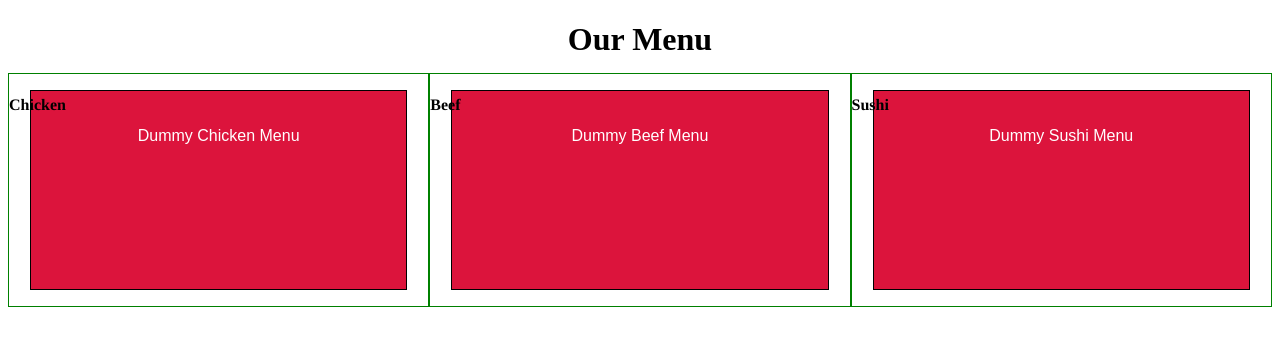
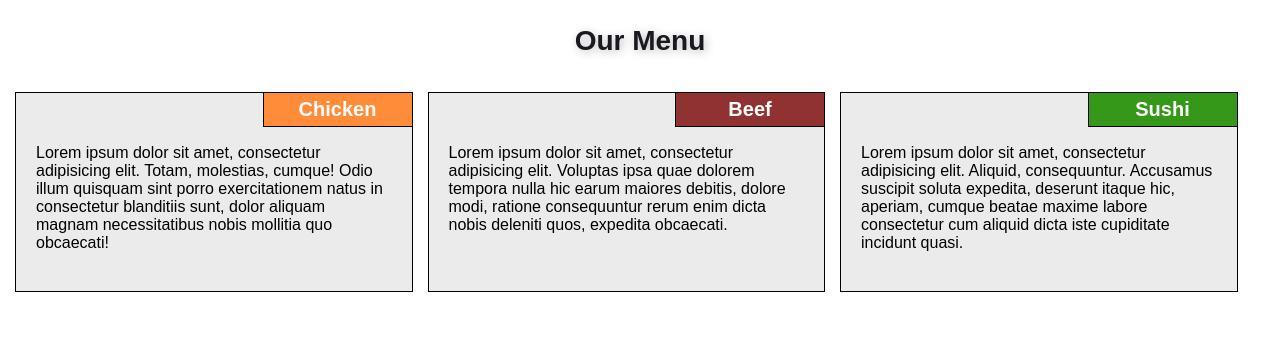
Before and after one commit to shipraprashar/coursera-assignment, a plain HTML site: page Module2-assignment/index.html in a window 1280 px wide. Drawn offline with Linux system fonts and the light colour scheme.

Commit message:
updated assignment

```diff
--- /dev/null
+++ b/Module2-assignment/css/mystyle.css
@@ -0,0 +1,168 @@
+* {
+    box-sizing: border-box;
+}
+body {
+    font-family: sans-serif;
+    margin: 0;
+    font-size: 16px/18px;
+}
+
+h1{
+    text-align: center;
+    font-size: 175%;
+    margin: 0;
+    margin-top: 25px;
+    margin-bottom: 20px;
+    text-shadow: 2px 2px 10px #bbb;
+    color: #191922;
+}
+h2 {
+    display: inline-block;
+    border: 1px solid black;
+    padding: 5px;
+    font-size: 125%;
+    width: 150px;
+    text-align: center;
+    margin-top: -13px;
+    margin-bottom: 0;
+    position: absolute;
+    right: -1px;
+    top: 12px;
+    color: #fff;
+}
+.chicken {
+    background-color: #ff8c38;
+}
+.chicken:hover {
+    background-color: white;
+    color: #ff8c38;
+    cursor: pointer;
+}
+.beef {
+    background-color: #913232;
+}
+.beef:hover {
+    background-color: white;
+    color: #913232;
+    cursor: pointer;
+
+}
+.sushi {
+    background-color: #369818;
+}
+.sushi:hover {
+    background-color: white;
+    color: #369818;
+    cursor: pointer;
+}
+
+
+.section {
+    background-color: #ebebeb;
+    border: 1px solid black;
+    position: relative;
+    min-height: 200px;
+    margin-right: 15px;
+    margin-left: auto;
+    margin-bottom: 15px;
+    padding: 20px;
+    padding-top: 35px;
+    box-sizing: border-box;
+    min-width: 300px;
+    overflow: hidden;
+
+}
+
+
+/************* Responsive framework *************/
+.row {
+    width: 100%;
+    margin: 0;
+    padding: 15px;
+
+}
+/************* Desktop Only *************/
+@media (min-width: 992px) {
+    .col-lg-1, .col-lg-2, .col-lg-3, .col-lg-4, .col-lg-5, .col-lg-6, .col-lg-7, .col-lg-8, .col-lg-9, .col-lg-10, .col-lg-11, .col-lg-12{
+        float: left;
+    }
+    .col-lg-1 {
+        width: 8.33%;
+    }
+    .col-lg-2 {
+        width: 16.66%;
+    }
+    .col-lg-3 {
+        width: 25%;
+    }
+    .col-lg-4 {
+        width: 33%;
+    }
+    .col-lg-5 {
+        width: 41.66%;
+    }
+    .col-lg-6 {
+        width: 50%;
+    }
+    .col-lg-7 {
+        width: 58.33%;
+    }
+    .col-lg-8 {
+        width: 66.66%;
+    }
+    .col-lg-9 {
+        width: 74.99%;
+    }
+    .col-lg-10 {
+        width: 83.33%;
+    }
+    .col-lg-11 {
+        width: 91.66%;
+    }
+    .col-lg-12 {
+        width: 100%;
+    }
+}
+
+/************* Tablets Only *************/
+@media (min-width: 768px) and (max-width: 991px) {
+     .col-md-1, .col-md-2, .col-md-3, .col-md-4, .col-md-5, .col-md-6, .col-md-7, .col-md-8, .col-md-9, .col-md-10, .col-md-11, .col-md-12{
+        float: left;
+    }
+    .col-md-1 {
+        width: 8.33%;
+    }
+    .col-md-2 {
+        width: 16.66%;
+    }
+    .col-md-3 {
+        width: 25%;
+    }
+    .col-md-4 {
+        width: 33%;
+    }
+    .col-md-5 {
+        width: 41.66%;
+    }
+    .col-md-6 {
+        width: 50%;
+    }
+    .col-md-7 {
+        width: 58.33%;
+    }
+    .col-md-8 {
+        width: 66.66%;
+    }
+    .col-md-9 {
+        width: 74.99%;
+    }
+    .col-md-10 {
+        width: 83.33%;
+    }
+    .col-md-11 {
+        width: 91.66%;
+    }
+    .col-md-12 {
+        width: 100%;
+    }
+}
--- a/Module2-assignment/index.html
+++ b/Module2-assignment/index.html
@@ -1,144 +1,35 @@
-<!DOCTYPE html>
-<html>
-<head>
-<meta charset="utf-8">
-<title>Module 2 Assignment</title>
-<style>
-/********** Base styles **********/
-* {
-  box-sizing: border-box;
-}
+<!doctype html>
+<html lang="en">
+    <head>
+        <title>Module2-Assignment</title>
+        <meta charset="utf-8">
+        <meta name="viewport" content="width=device-width, initial-scale=1">
+        <link rel="stylesheet" type="text/css" href="css/mystyle.css">
+    </head>
 
-h1 {
-  margin-bottom: 15px;
-  text-align: center;
-}
+    <body>
 
-p {
-  border: 1px solid black;
-  background-color: #DC143C;
-  width: 90%;
-  height: 200px;
-  margin-right: auto;
-  margin-left: auto;
-  font-family: Arial;
-  color: white;
-  text-align: center;
+            <h1>Our Menu</h1>
+            <div class="row">
+            <div class="col-lg-4 col-md-6">
+               <div class="section">
+                <h2 class="chicken">Chicken</h2>
+                <p>Lorem ipsum dolor sit amet, consectetur adipisicing elit. Totam, molestias, cumque! Odio illum quisquam sint porro exercitationem natus in consectetur blanditiis sunt, dolor aliquam magnam necessitatibus nobis mollitia quo obcaecati!</p>
+                </div>
+            </div>
+            <div class="col-lg-4 col-md-6">
+               <div class="section">
+                <h2 class="beef">Beef</h2>
+                <p>Lorem ipsum dolor sit amet, consectetur adipisicing elit. Voluptas ipsa quae dolorem tempora nulla hic earum maiores debitis, dolore modi, ratione consequuntur rerum enim dicta nobis deleniti quos, expedita obcaecati.</p>
+                </div>
+            </div>
+            <div class="col-lg-4 col-md-12">
+                <div class="section">
+                <h2 class="sushi">Sushi</h2>
+                <p>Lorem ipsum dolor sit amet, consectetur adipisicing elit. Aliquid, consequuntur. Accusamus suscipit soluta expedita, deserunt itaque hic, aperiam, cumque beatae maxime labore consectetur cum aliquid dicta iste cupiditate incidunt quasi.</p>
+                </div>
+            </div>
+            </div>
+    </body>
 
-  }
-
-h4 {
-
-	font-family: Times;
-	font-size: 12;
-	color: black;
-	position: absolute;
-	top: 75px;
-
-}
-
-/* Simple Responsive Framework. */
-.row {
-  width: 100%;
-
-}
-/********** Large devices only **********/
-@media (min-width: 992px) {
-  .col-lg-1, .col-lg-2, .col-lg-3, .col-lg-4, .col-lg-5, .col-lg-6, .col-lg-7, .col-lg-8, .col-lg-9, .col-lg-10, .col-lg-11, .col-lg-12 {
-    float: left;
-    border: 1px solid green;
-  }
-  .col-lg-1 {
-    width: 8.33%;
-  }
-  .col-lg-2 {
-    width: 16.66%;
-  }
-  .col-lg-3 {
-    width: 33.33%;
-  }
-  .col-lg-4 {
-    width: 33.33%;
-  }
-  .col-lg-5 {
-    width: 41.66%;
-  }
-  .col-lg-6 {
-    width: 50%;
-  }
-  .col-lg-7 {
-    width: 58.33%;
-  }
-  .col-lg-8 {
-    width: 66.66%;
-  }
-  .col-lg-9 {
-    width: 74.99%;
-  }
-  .col-lg-10 {
-    width: 83.33%;
-  }
-  .col-lg-11 {
-    width: 91.66%;
-  }
-  .col-lg-12 {
-    width: 100%;
-  }
-}
-/********** Medium devices only **********/
-@media (min-width: 768px) and (max-width: 991px) {
-  .col-md-1, .col-md-2, .col-md-3, .col-md-4, .col-md-5, .col-md-6, .col-md-7, .col-md-8, .col-md-9, .col-md-10, .col-md-11, .col-md-12 {
-    float: left;
-    border: 1px solid green;
-  }
-  .col-md-1 {
-    width: 8.33%;
-  }
-  .col-md-2 {
-    width: 16.66%;
-  }
-  .col-md-3 {
-    width: 25%;
-  }
-  .col-md-4 {
-    width: 33.33%;
-  }
-  .col-md-5 {
-    width: 41.66%;
-  }
-  .col-md-6 {
-    width: 50%;
-  }
-  .col-md-7 {
-    width: 58.33%;
-  }
-  .col-md-8 {
-    width: 66.66%;
-  }
-  .col-md-9 {
-    width: 74.99%;
-  }
-  .col-md-10 {
-    width: 83.33%;
-  }
-  .col-md-11 {
-    width: 91.66%;
-  }
-  .col-md-12 {
-    width: 100%;
-  }
-}
-</style>
-</head>
-<body>
-<h1>Our Menu</h1>
-
-<div class="row">
-  <div class="col-lg-3 col-md-6"><h4>Chicken</h4><p><br><br> Dummy Chicken Menu</p></div>
-  <div class="col-lg-3 col-md-6"><h4>Beef</h4><p><br><br> Dummy Beef Menu</p></div>
-  <div class="col-lg-3 col-md-12"><h4>Sushi</h4><p><br><br> Dummy Sushi Menu</p></div>
-
-</div>
-
-</body>
 </html>
```
